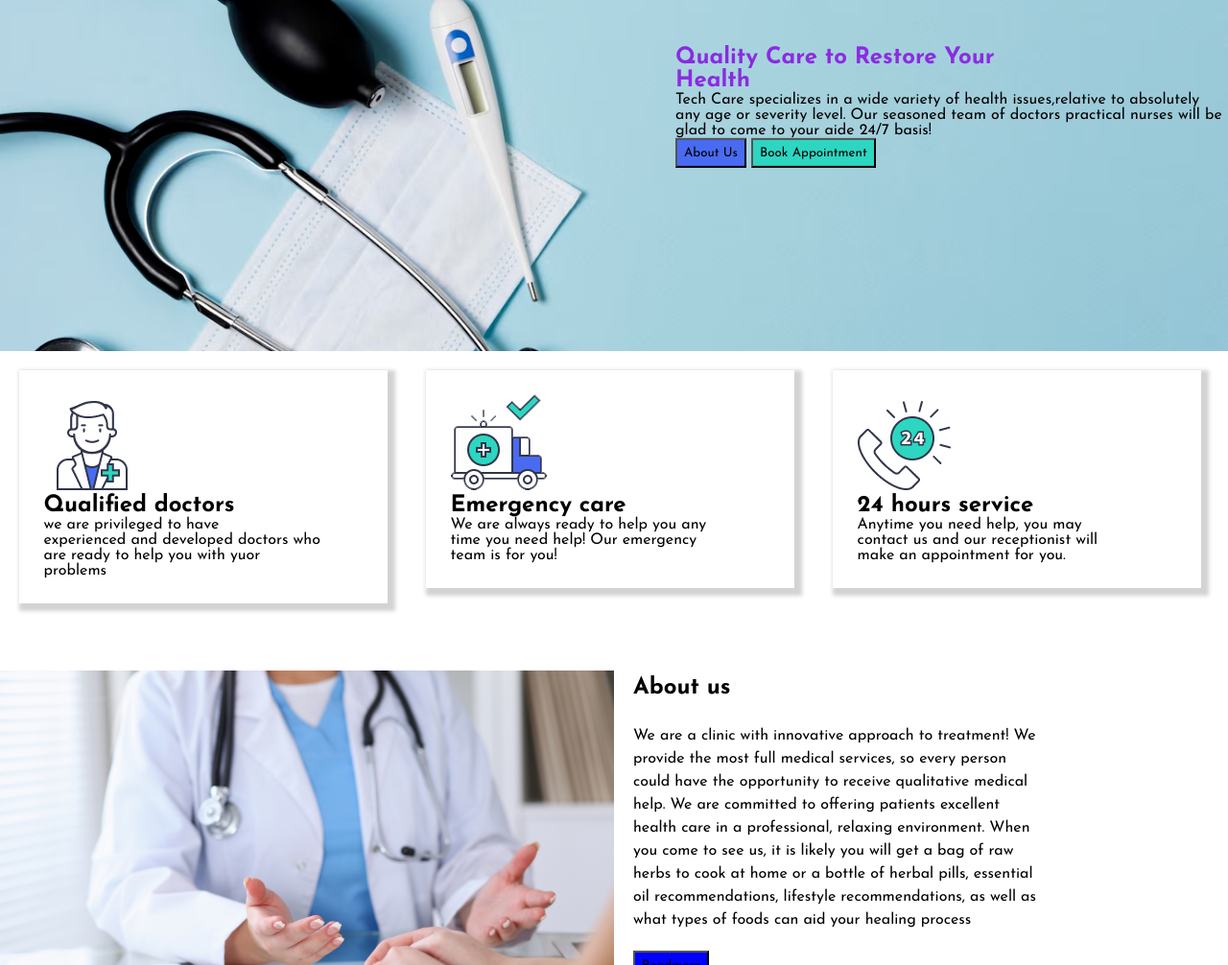
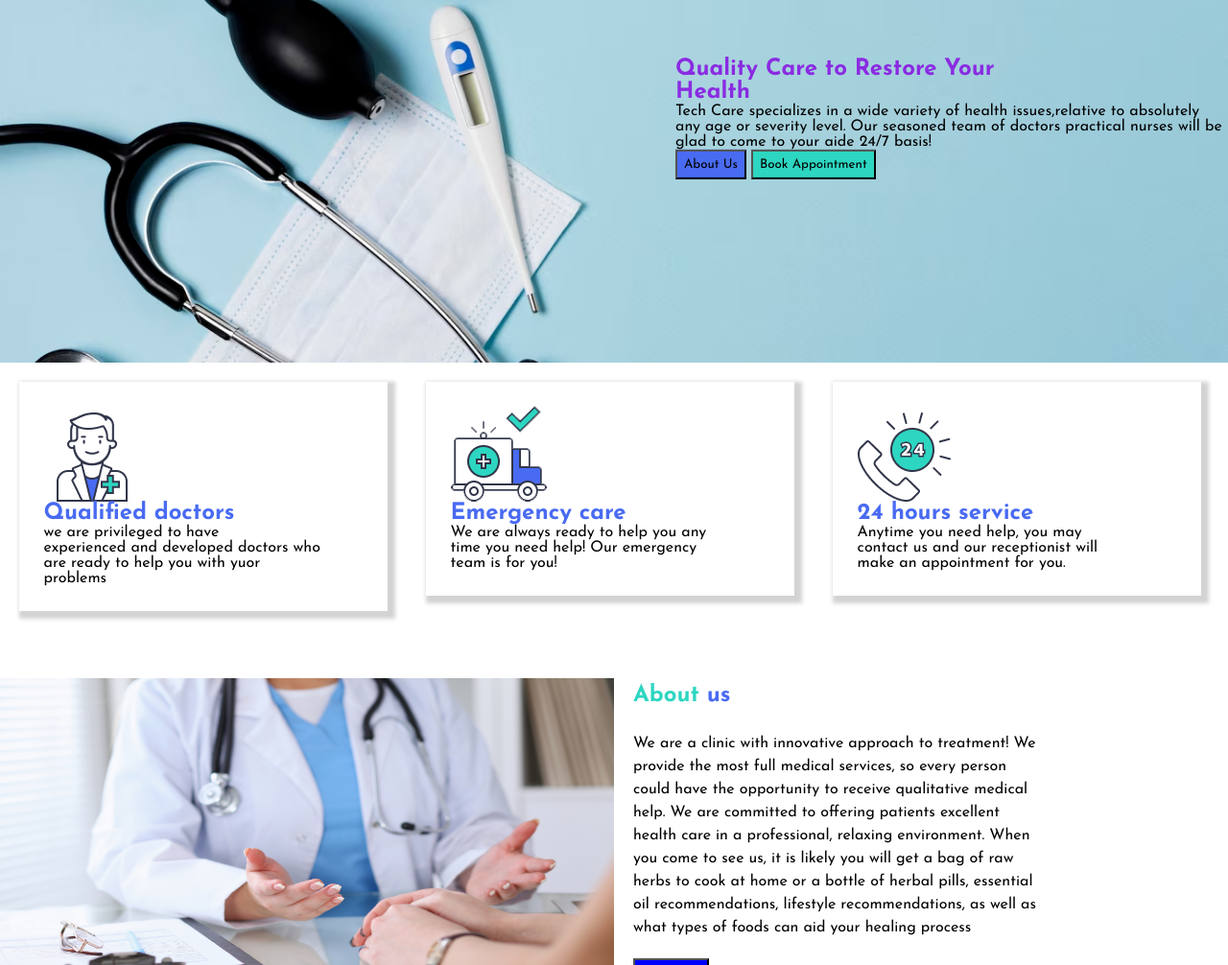
Before and after one commit to Silasgloria254/medical_care, a plain HTML site: page index.html in a window 1280 px wide. Shown: the part 94-1100 px from the top of the page at 96% size. Drawn offline with Linux system fonts and the light colour scheme.

Commit message:
changed color of the content

```diff
--- a/css/style.css
+++ b/css/style.css
@@ -224,3 +224,12 @@ text-align: center;
 .info {
   display: inline;
 }
+.services h2{
+  color:#496bf2;
+}
+.participation{
+  color: #496bf2;
+}
+.exerlence{
+  color: #2dd6c1;
+}
--- a/index.html
+++ b/index.html
@@ -1,4 +1,4 @@
-<!DOCTYPE html>
+heh<!DOCTYPE html>
 <html>
   <head>
     <title>medic_care_clinic</title>
@@ -45,7 +45,7 @@
     <section class="services">
       <div class="doctors service">
         <img src="images/Qualified doctors.png" />
-        <h2>Qualified doctors</h2>
+        <h2 class="services">Qualified doctors</h2>
         <p>
           we are privileged to have <br />experienced and developed doctors
           who<br />
@@ -64,7 +64,7 @@
       </div>
       <div class="service">
         <img src="images/24-7 service.png" />
-        <h2>24 hours service</h2>
+        <h2 class="services">24 hours service</h2>
         <p>
           Anytime you need help, you may<br />
           contact us and our receptionist will<br />
@@ -79,7 +79,7 @@
         <img src="images/medical-clinic.jpg" />
       </div>
       <div class="about-content">
-        <h2>About us</h2>
+        <h2 class="services"><span class="exerlence">About</span><span class="participation"> us</span></h2>
         <p>
           We are a clinic with innovative approach to treatment! We<br />
           provide the most full medical services, so every person<br />
```
